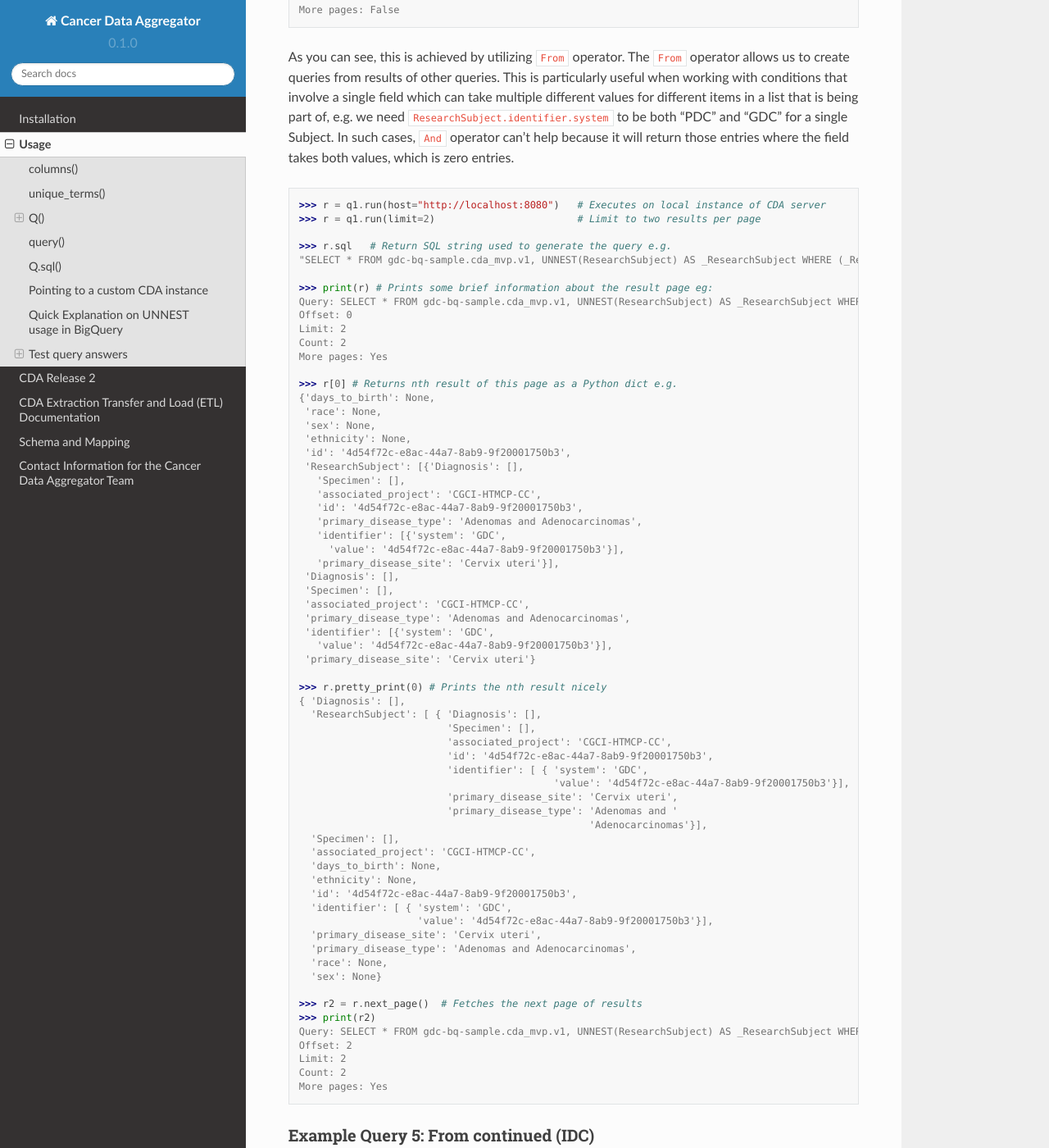
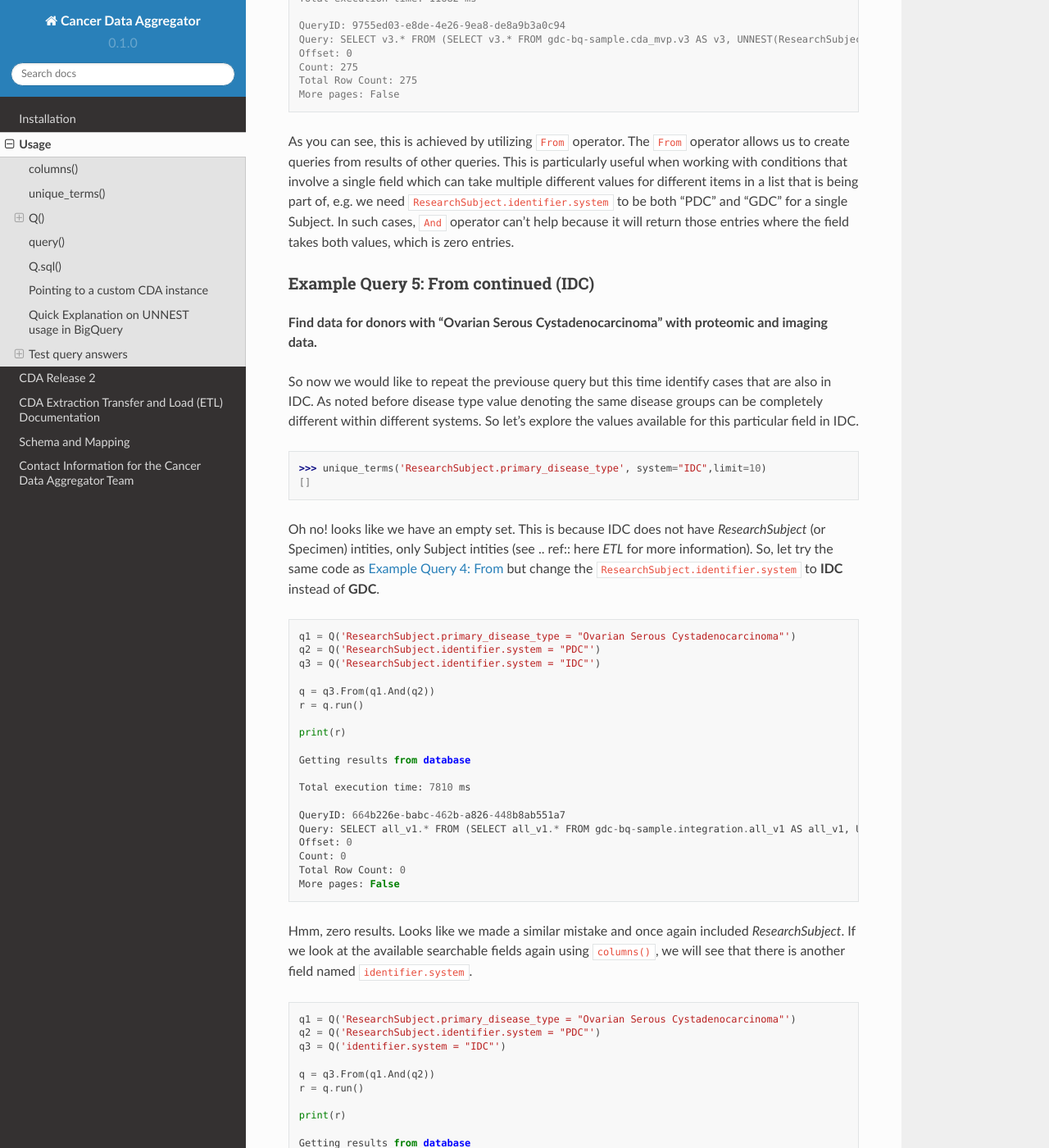
Before and after one commit to CancerDataAggregator/CDA-HelpDesk, a Sphinx documentation site: the page built from docs/source/usage.rst, in a window 1280 px wide and 1400 px high, scrolled down 14119 px. Shown: the whole window at 82% size. Built offline with Sphinx 7.4.7 and the Read the Docs theme 2.0.0, drawn with Linux system fonts in a browser that asks for light colours; some of the changed text lies outside the part shown.

Commit message:
Update usage.rst

```diff
--- a/docs/source/usage.rst
+++ b/docs/source/usage.rst
@@ -276,7 +276,7 @@
 
 .. note::
 
-  Any given part of a query is expressed as a string of three parts separated by spaces. *Therefore, there must be a space on both sides of the comparsion operator*. The first part of the query is interpreted as a *column name*, the second as a *comparator operator* and the third part as a *value*. If the value is a string, it needs to be put in double quotes.
+  Any given part of a query is expressed as a string of three parts separated by spaces. **Therefore, there must be a space on both sides of the comparsion operator**. The first part of the query is interpreted as a **column name**, the second as a **comparator operator** and the third part as a **value**. If the value is a string, it needs to be put in double quotes.
 
 Now, let's dive into the querying!
 
@@ -490,8 +490,6 @@
 
  >>> print(r)
 
- >>> q1 = Q('ResearchSubject.primary_disease_type = "Adenomas and Adenocarcinomas"')
- >>> r = q1.run()                                 # Executes this query on the public CDA server
 
  Getting results from database
 
@@ -572,9 +570,9 @@
 Alternatively, we can use the ``offset`` argument to specify the record to start from:
 
 .. code-block:: python
- ...
- >>> r = q.run(offset=1000)
- >>> print(r)
+
+  >>> r = q.run(offset=1000)
+  >>> print(r)
 
 
 Example Query 4: From
@@ -582,7 +580,8 @@
 
 **Find data for donors with "Ovarian Serous Cystadenocarcinoma" with proteomic and genomic data.**
 
-**Note that disease type value denoting the same disease groups can be completely different within different systems. This is where CDA features come into play.** We first start by exploring the values available for this particular field in both systems.
+.. note::
+  **Disease type values denoting the same disease groups can be completely different within different systems. This is where CDA features come into play.** We first start by exploring the values available for this particular field in both systems.
 
 >>> unique_terms('ResearchSubject.primary_disease_type', system="GDC",limit=10)
 ['Osseous and Chondromatous Neoplasms',
@@ -645,74 +644,6 @@
 As you can see, this is achieved by utilizing ``From`` operator. The ``From`` operator allows us to create queries from results of other queries. This is particularly useful when working with conditions that involve a single field which can take multiple different values for different items in a list that is being part of, e.g. we need ``ResearchSubject.identifier.system`` to be both “PDC” and “GDC” for a single Subject. In such cases, ``And`` operator can’t help because it will return those entries where the field takes both values, which is zero entries.
 
 
-.. code-block:: python
-
- >>> r = q1.run(host="http://localhost:8080")   # Executes on local instance of CDA server
- >>> r = q1.run(limit=2)                        # Limit to two results per page
-
- >>> r.sql   # Return SQL string used to generate the query e.g.
- "SELECT * FROM gdc-bq-sample.cda_mvp.v1, UNNEST(ResearchSubject) AS _ResearchSubject WHERE (_ResearchSubject.primary_disease_type = 'Adenomas and Adenocarcinomas')"
-
- >>> print(r) # Prints some brief information about the result page eg:
- Query: SELECT * FROM gdc-bq-sample.cda_mvp.v1, UNNEST(ResearchSubject) AS _ResearchSubject WHERE (_ResearchSubject.# primary_disease_type = 'Adenomas and Adenocarcinomas')
- Offset: 0
- Limit: 2
- Count: 2
- More pages: Yes
-
- >>> r[0] # Returns nth result of this page as a Python dict e.g.
- {'days_to_birth': None,
-  'race': None,
-  'sex': None,
-  'ethnicity': None,
-  'id': '4d54f72c-e8ac-44a7-8ab9-9f20001750b3',
-  'ResearchSubject': [{'Diagnosis': [],
-    'Specimen': [],
-    'associated_project': 'CGCI-HTMCP-CC',
-    'id': '4d54f72c-e8ac-44a7-8ab9-9f20001750b3',
-    'primary_disease_type': 'Adenomas and Adenocarcinomas',
-    'identifier': [{'system': 'GDC',
-      'value': '4d54f72c-e8ac-44a7-8ab9-9f20001750b3'}],
-    'primary_disease_site': 'Cervix uteri'}],
-  'Diagnosis': [],
-  'Specimen': [],
-  'associated_project': 'CGCI-HTMCP-CC',
-  'primary_disease_type': 'Adenomas and Adenocarcinomas',
-  'identifier': [{'system': 'GDC',
-    'value': '4d54f72c-e8ac-44a7-8ab9-9f20001750b3'}],
-  'primary_disease_site': 'Cervix uteri'}
-
- >>> r.pretty_print(0) # Prints the nth result nicely
- { 'Diagnosis': [],
-   'ResearchSubject': [ { 'Diagnosis': [],
-                          'Specimen': [],
-                          'associated_project': 'CGCI-HTMCP-CC',
-                          'id': '4d54f72c-e8ac-44a7-8ab9-9f20001750b3',
-                          'identifier': [ { 'system': 'GDC',
-                                            'value': '4d54f72c-e8ac-44a7-8ab9-9f20001750b3'}],
-                          'primary_disease_site': 'Cervix uteri',
-                          'primary_disease_type': 'Adenomas and '
-                                                  'Adenocarcinomas'}],
-   'Specimen': [],
-   'associated_project': 'CGCI-HTMCP-CC',
-   'days_to_birth': None,
-   'ethnicity': None,
-   'id': '4d54f72c-e8ac-44a7-8ab9-9f20001750b3',
-   'identifier': [ { 'system': 'GDC',
-                     'value': '4d54f72c-e8ac-44a7-8ab9-9f20001750b3'}],
-   'primary_disease_site': 'Cervix uteri',
-   'primary_disease_type': 'Adenomas and Adenocarcinomas',
-   'race': None,
-   'sex': None}
-
- >>> r2 = r.next_page()  # Fetches the next page of results
- >>> print(r2)
- Query: SELECT * FROM gdc-bq-sample.cda_mvp.v1, UNNEST(ResearchSubject) AS _ResearchSubject WHERE (_ResearchSubject.# primary_disease_type = 'Adenomas and Adenocarcinomas')
- Offset: 2
- Limit: 2
- Count: 2
- More pages: Yes
-
 Example Query 5: From continued (IDC)
 +++++
 
@@ -723,9 +654,10 @@
 >>> unique_terms('ResearchSubject.primary_disease_type', system="IDC",limit=10)
 []
 
-Oh no! looks like we have an empty set. This is because IDC does not have `ResearchSubject` intities. So, let try the same code as .. ref::Example Query 4: From but change the ``ResearchSubject.identifier.system`` to **IDC** instead of **GDC**.
+Oh no! looks like we have an empty set. This is because IDC does not have `ResearchSubject` (or Specimen) intities, only Subject intities (see .. ref:: here `ETL` for more information). So, let try the same code as `Example Query 4: From`_ but change the ``ResearchSubject.identifier.system`` to **IDC** instead of **GDC**.
 
 .. code-block:: python
+
   q1 = Q('ResearchSubject.primary_disease_type = "Ovarian Serous Cystadenocarcinoma"')
   q2 = Q('ResearchSubject.identifier.system = "PDC"')
   q3 = Q('ResearchSubject.identifier.system = "IDC"')
@@ -750,6 +682,7 @@
 Hmm, zero results. Looks like we made a similar mistake and once again included `ResearchSubject`. If we look at the available searchable fields again using ``columns()``, we will see that there is another field named ``identifier.system``.
 
 .. code-block:: python
+
   q1 = Q('ResearchSubject.primary_disease_type = "Ovarian Serous Cystadenocarcinoma"')
   q2 = Q('ResearchSubject.identifier.system = "PDC"')
   q3 = Q('identifier.system = "IDC"')
```
